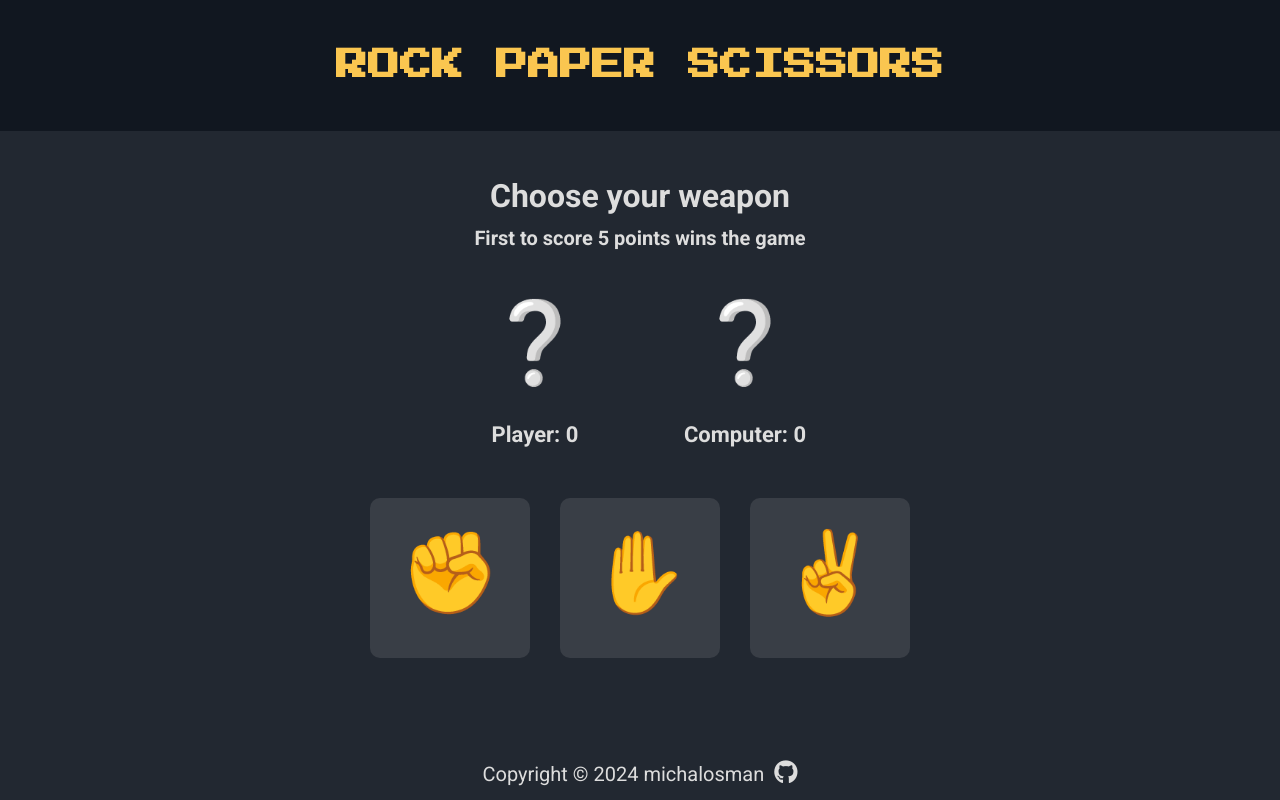
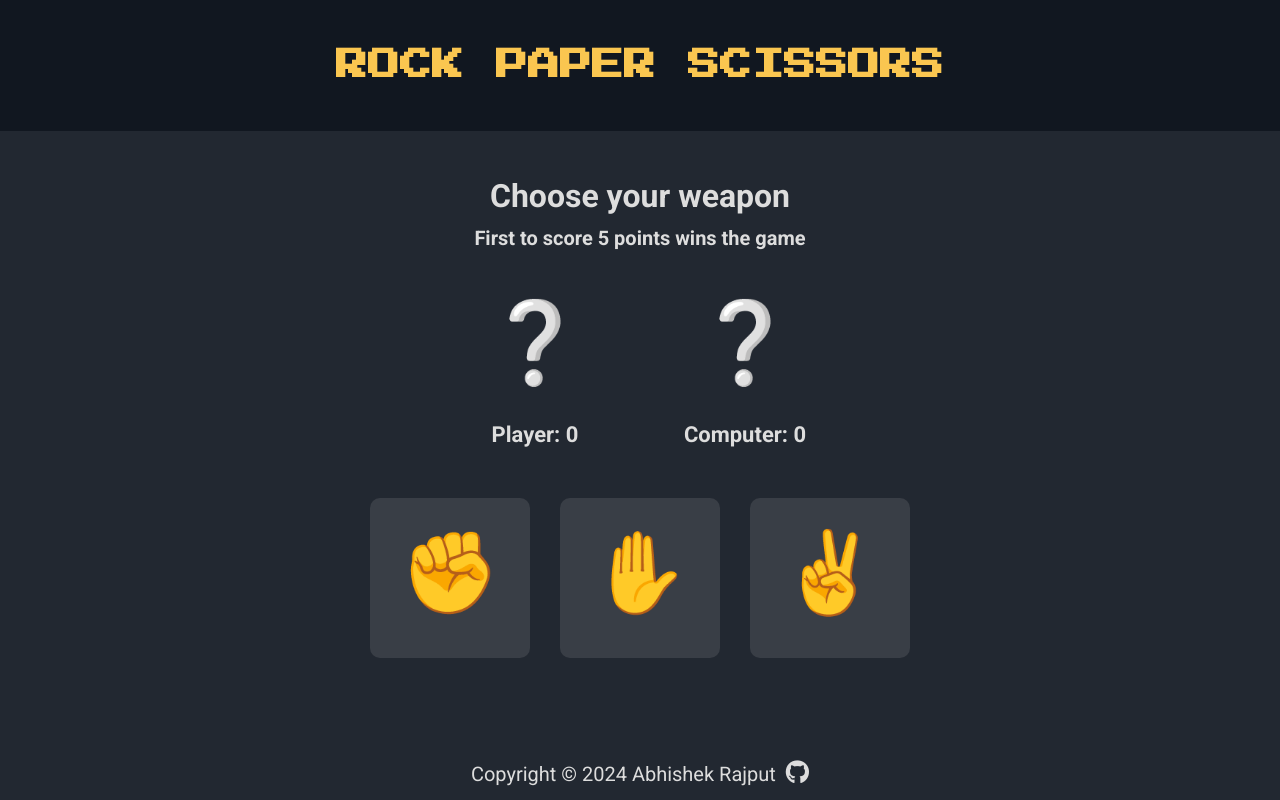
Before and after one commit to abhishekkrajput/Rock-Paper-Scissor-Game, a plain HTML site: page index.html in a window 1280 px wide. Drawn offline with Linux system fonts and the light colour scheme.

Commit message:
Update index.html

```diff
--- a/index.html
+++ b/index.html
@@ -56,7 +56,7 @@
         <script>
           document.write(new Date().getFullYear())
         </script>
-        michalosman
+        Abhishek Rajput
       </p>
       <a href="https://github.com/abhishekkrajput" target="_blank">
         <i class="fab fa-github"></i
```
